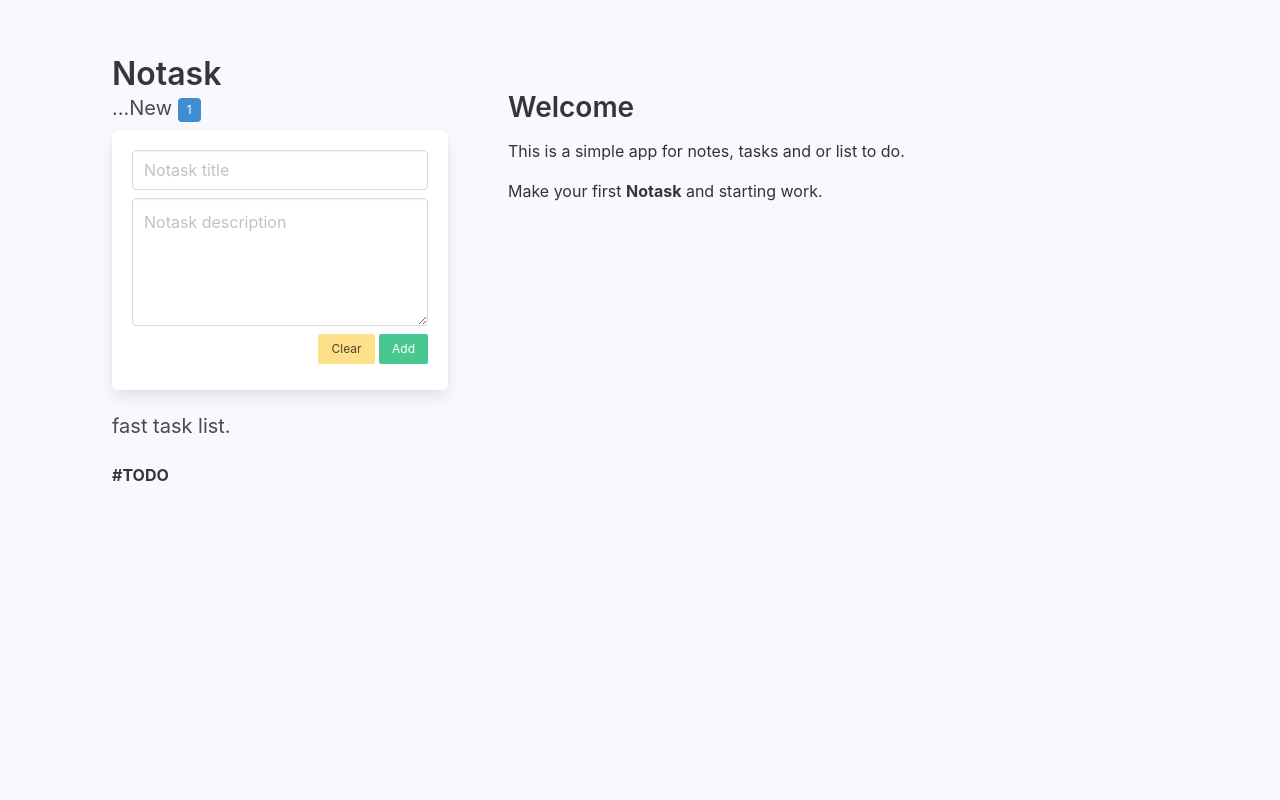
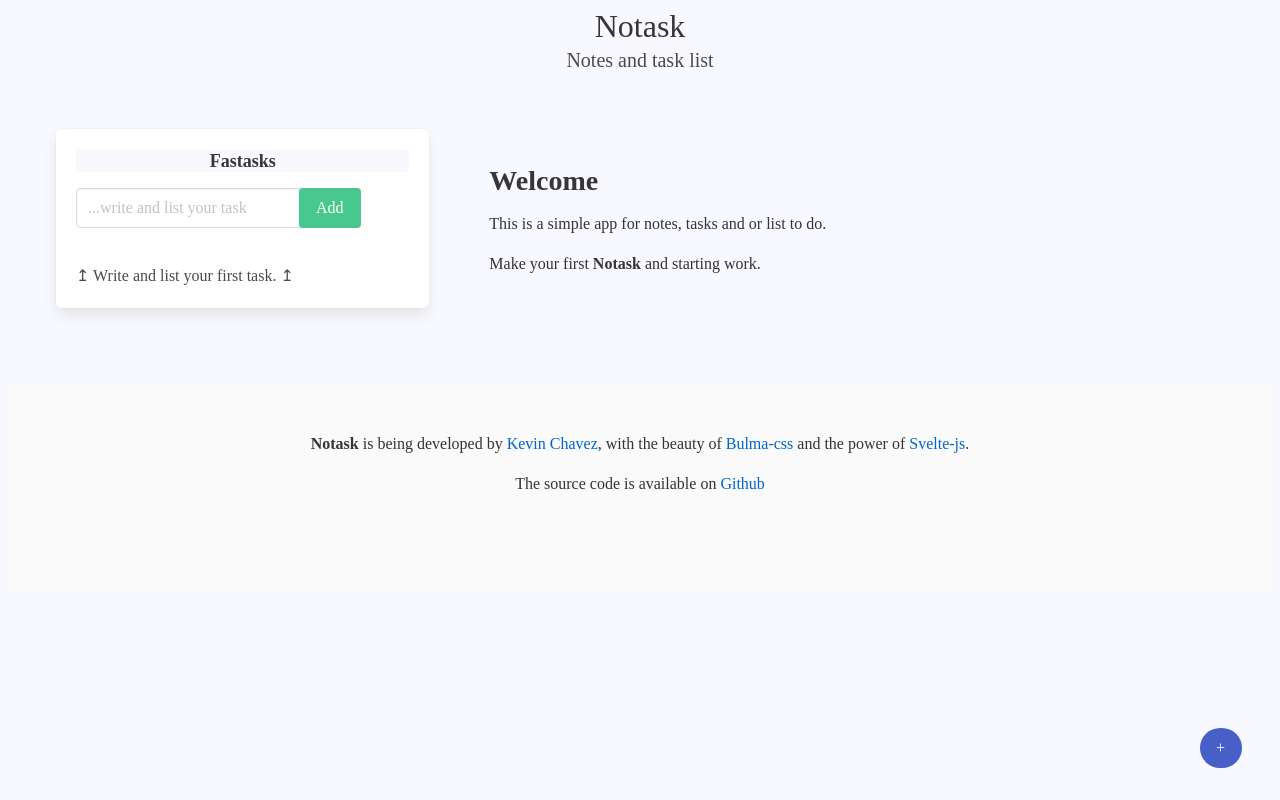
Before and after one commit to ChavezCastillok/Notask, a Svelte app: page / in a window 1280 px wide. Built offline with nearby package versions, Linux system fonts and the light colour scheme.

Commit message:
Better design  UI and code structure, notes and task manager separated in svelte components

```diff
--- a/src/App.svelte
+++ b/src/App.svelte
@@ -1,113 +1,43 @@
 <script>
-  let notasks = localStorage.getItem("notasks")
+  import Tasks from "./Tasks.svelte";
+  import ModalAddNote from "./ModalAddNote.svelte";
+  import Note from "./Note.svelte";
+
+  export let title;
+
+  export let notasks = localStorage.getItem("notasks")
     ? JSON.parse(localStorage.getItem("notasks"))
     : [];
-  let notask = {
+  export let notask = {
     id: "",
     title: "",
     text: "",
-    state: false,
+    created: "",
   };
 
+  let modalNewNotask = false;
   $: localStorage.setItem("notasks", JSON.stringify(notasks));
 
-  const add_notask = () => {
-    if (!notask.text.trim()) {
-      console.log("text empty");
-      notask.text = "";
-      return;
+  function add_notask() {
+    modalNewNotask = true;
   }
-    notask.id = Date.now();
-    notasks = [...notasks, notask];
-    notask = {
-      id: "",
-      title: "",
-      text: "",
-      state: false,
-    };
-  };
-
-  const delete_notask = (id) => {
-    notasks = notasks.filter((item) => item.id !== id);
-  };
 </script>
 
-<main class="container">
-  <section class=" section">
+<main class="container is-fullhd">
+  <header class="has-text-centered mb-2">
+    <h1 class="title">
+      {title}
+    </h1>
+    <h2 class="subtitle">Notes and task list</h2>
+  </header>
+  <section class="section">
     <div class="columns is-multiline">
-      <article class="column is-6-tablet is-4-desktop is-3-fullhd">
-        <header class="mb-2">
-          <h1 class="title">Notask</h1>
-          <h3 class="subtitle">
-            ...New <span class="tag is-info">{notasks.length + 1}</span>
-          </h3>
-        </header>
-        <div class="box">
-          <form on:submit|preventDefault={add_notask}>
-            <div class="control">
-              <input
-                class="input"
-                type="text"
-                bind:value={notask.title}
-                placeholder="Notask title"
-              />
-            </div>
-            <textarea
-              class="textarea"
-              name="newTask"
-              bind:value={notask.text}
-              placeholder="Notask description"
-            />
-            <div class="control has-text-right">
-              <input
-                class="button is-small is-warning"
-                type="reset"
-                value="Clear"
-              />
-              <input
-                class="button is-small is-success"
-                type="submit"
-                value="Add"
-              />
-            </div>
-          </form>
-        </div>
-        <article>
-          <h3 class="subtitle">fast task list.</h3>
-          <ul>
-            <li>
-              <strong>#TODO</strong>
-            </li>
-          </ul>
+      <article class="column is-6-tablet is-4-desktop">
+        <Tasks />
       </article>
-      </article>
-      <section class="column columns is-multiline">
       {#each notasks as task, index}
-          <article class="column is-full-tablet is-half-desktop is-4-fullhd">
-            <section class="box">
-              <h3
-                class="subtitle has-text-centered"
-                bind:textContent={task.title}
-                contenteditable="true"
-              />
-              <p
-                class="content {task.state ? 'tachar' : ''}"
-                bind:textContent={task.text}
-                contenteditable="true"
-              />
-              <hr />
-              <article class="level ">
-                <div class="level-left">
-                  <span class="tag is-info">{index + 1}</span>
-                </div>
-                <div class="level-right">
-                  <button
-                    class="button is-small is-danger m-0"
-                    on:click={delete_notask(task.id)}>delete</button
-                  >
-                </div>
-              </article>
-            </section>
+        <article class="column is-6-tablet is-4-desktop">
+          <Note bind:notasks bind:task {index} />
         </article>
       {:else}
         <article class="section content">
@@ -116,13 +46,53 @@
           <p>Make your first <strong>Notask</strong> and starting work.</p>
         </article>
       {/each}
+    </div>
+    <button
+      id="btn_newNotask"
+      class="button is-link is-rounded"
+      on:click={add_notask}
+    >
+      +
+    </button>
+    <ModalAddNote bind:activeModal={modalNewNotask} bind:notasks bind:notask />
   </section>
-    </div>
-  </section>
+
+  <footer class="footer">
+    <article class="content has-text-centered">
+      <p>
+        <strong>Notask</strong> is being developed by
+        <a href="https://chavezcastillok.github.io">Kevin Chavez</a>, with the
+        beauty of <a href="https://bulma.io">Bulma-css</a> and the power of
+        <a href="https://svelte.dev">Svelte-js</a>.
+      </p>
+      <p>
+        The source code is available on <a
+          href="https://chavezcastillok.github.io">Github</a
+        >
+      </p>
+    </article>
+  </footer>
 </main>
 
 <style>
-  .tachar {
-    text-decoration: line-through;
+  :global(body) {
+    font-family: "Comfortaa";
+  }
+  :global(.title) {
+    font-family: "Fredoka One";
+    font-weight: 100;
+  }
+  :global(.num) {
+    font-family: "Linux Biolinum G", "Linux Biolinum";
+  }
+  #btn_newNotask {
+    position: fixed;
+    bottom: 3%;
+    right: 3%;
+  }
+
+  .button.is-rounded {
+    /* height: 3.2rem; */
+    width: 1rem;
   }
 </style>
--- /dev/null
+++ b/src/ModalAddNote.svelte
@@ -0,0 +1,77 @@
+<script>
+  export let activeModal = false;
+  export let notasks, notask;
+
+  const add_notask = () => {
+    if (!notask.text.trim()) {
+      console.log("text empty");
+      notask.text = "";
+      return;
+    }
+    if (notask.title == "") notask.title = "notitle";
+    notask.id = Date.now();
+    notask.created = new Date(notask.id).toLocaleString("es-ve");
+    notask.text = notask.text.replaceAll("\n", "<br />");
+    notasks = [notask, ...notasks];
+    notask = {
+      id: "",
+      title: "",
+      text: "",
+      created: "",
+    };
+    activeModal = false;
+  };
+
+  function closeModal() {
+    activeModal = false;
+  }
+</script>
+
+{#if activeModal}
+  <div class="modal is-active">
+    <div class="modal-background" on:click={closeModal} />
+    <div class="modal-content">
+      <article class="section content has-background-white">
+        <h3>
+          Note Task
+          <span class="tag is-info">{notasks.length + 1}</span>
+        </h3>
+        <form on:submit|preventDefault={add_notask}>
+          <div class="control">
+            <input
+              class="input"
+              type="text"
+              bind:value={notask.title}
+              placeholder="Notask title"
+            />
+          </div>
+          <!-- svelte-ignore a11y-autofocus -->
+          <textarea
+            class="textarea"
+            name="newTask"
+            bind:value={notask.text}
+            placeholder="Notask description"
+            autofocus
+          />
+          <div class="control has-text-right">
+            <input
+              class="button is-small is-warning"
+              type="reset"
+              value="Clear"
+            />
+            <input
+              class="button is-small is-success"
+              type="submit"
+              value="Add"
+            />
+          </div>
+        </form>
+      </article>
+    </div>
+    <button
+      class="modal-close is-large"
+      aria-label="close"
+      on:click={closeModal}
+    />
+  </div>
+{/if}
--- /dev/null
+++ b/src/Note.svelte
@@ -0,0 +1,48 @@
+<script>
+  export let notasks;
+  export let task, index;
+
+  function delete_notask(id) {
+    notasks = notasks.filter((item) => item.id !== id);
+  }
+</script>
+
+<section class="box">
+  <article class="content">
+    <h5 bind:textContent={task.title} contenteditable="true" />
+    <p bind:innerHTML={task.text} contenteditable="true" />
+  </article>
+
+  <hr />
+  <article class="level is-mobile">
+    <div class="level-left">
+      <p class="level-item">
+        <span class="tag is-info mr-2">{index + 1}</span>
+      </p>
+
+      <p class="level-item">
+        <small class="help mr-1">Since</small>
+        <span class="help is-info num">
+          {task.created}
+        </span>
+      </p>
+    </div>
+    <div class="level-right">
+      <span
+        class="tag is-small is-danger m-0"
+        on:click={delete_notask(task.id)}
+      >
+        x
+      </span>
+    </div>
+  </article>
+</section>
+
+<style>
+  h5 {
+    padding: 0.1rem;
+    background-color: ghostwhite;
+    text-indent: 1rem;
+    text-align: center;
+  }
+</style>
--- /dev/null
+++ b/src/Tasks.svelte
@@ -0,0 +1,75 @@
+<script>
+  let fastasks = localStorage.getItem("fastasks")
+    ? JSON.parse(localStorage.getItem("fastasks"))
+    : [];
+  let fastask = "";
+
+  $: localStorage.setItem("fastasks", JSON.stringify(fastasks));
+
+  function add_fastask() {
+    if (!fastask.trim()) {
+      console.log("text empty");
+      fastask = "";
+      return;
+    }
+    fastasks.unshift(fastask);
+    fastasks = fastasks;
+  }
+
+  function del_fastask(index) {
+    let result = [];
+    for (let ftask of fastasks.keys()) {
+      if (ftask != index) {
+        result.push(fastasks[ftask]);
+      }
+    }
+    fastasks = result;
+  }
+</script>
+
+<section>
+  <article class="content box">
+    <h5>Fastasks</h5>
+    <div class="field has-addons">
+      <p class="control">
+        <input
+          class="input"
+          bind:value={fastask}
+          placeholder="...write and list your task"
+        />
+      </p>
+      <button class="button is-success" on:click={add_fastask}>Add</button>
+    </div>
+
+    {#each fastasks as ftask, index}
+      <section class="level is-mobile">
+        <p>
+          <span class="tag is-info">{index + 1}</span>
+          {#if ftask == ""}
+            {del_fastask(index)}
+          {:else}
+            <span bind:textContent={ftask} contenteditable="true" />
+          {/if}
+        </p>
+        <p>
+          <span
+            class="tag is-danger"
+            on:click={() => {
+              del_fastask(index);
+            }}>x</span
+          >
+        </p>
+      </section>
+    {:else}
+      <p>↥ Write and list your first task. ↥</p>
+    {/each}
+  </article>
+</section>
+
+<style>
+  h5 {
+    padding: 0.1rem;
+    background-color: ghostwhite;
+    text-align: center;
+  }
+</style>
--- a/src/main.js
+++ b/src/main.js
@@ -2,6 +2,9 @@
 
 const app = new App({
   target: document.body,
+  props: {
+    title: "Notask",
+  },
 });
 
 export default app;
```
Lines whose indentation alone changed are shown as unchanged.
